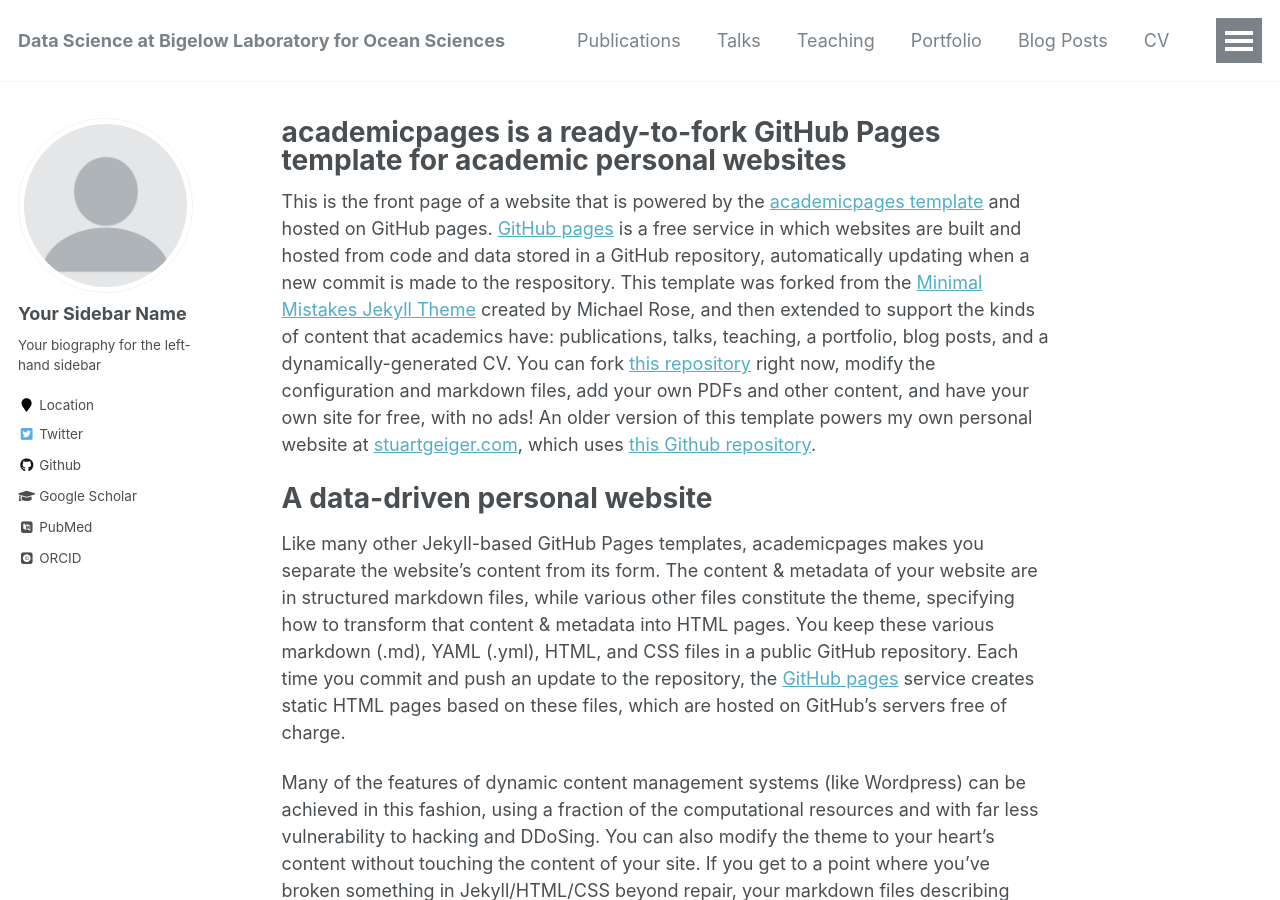
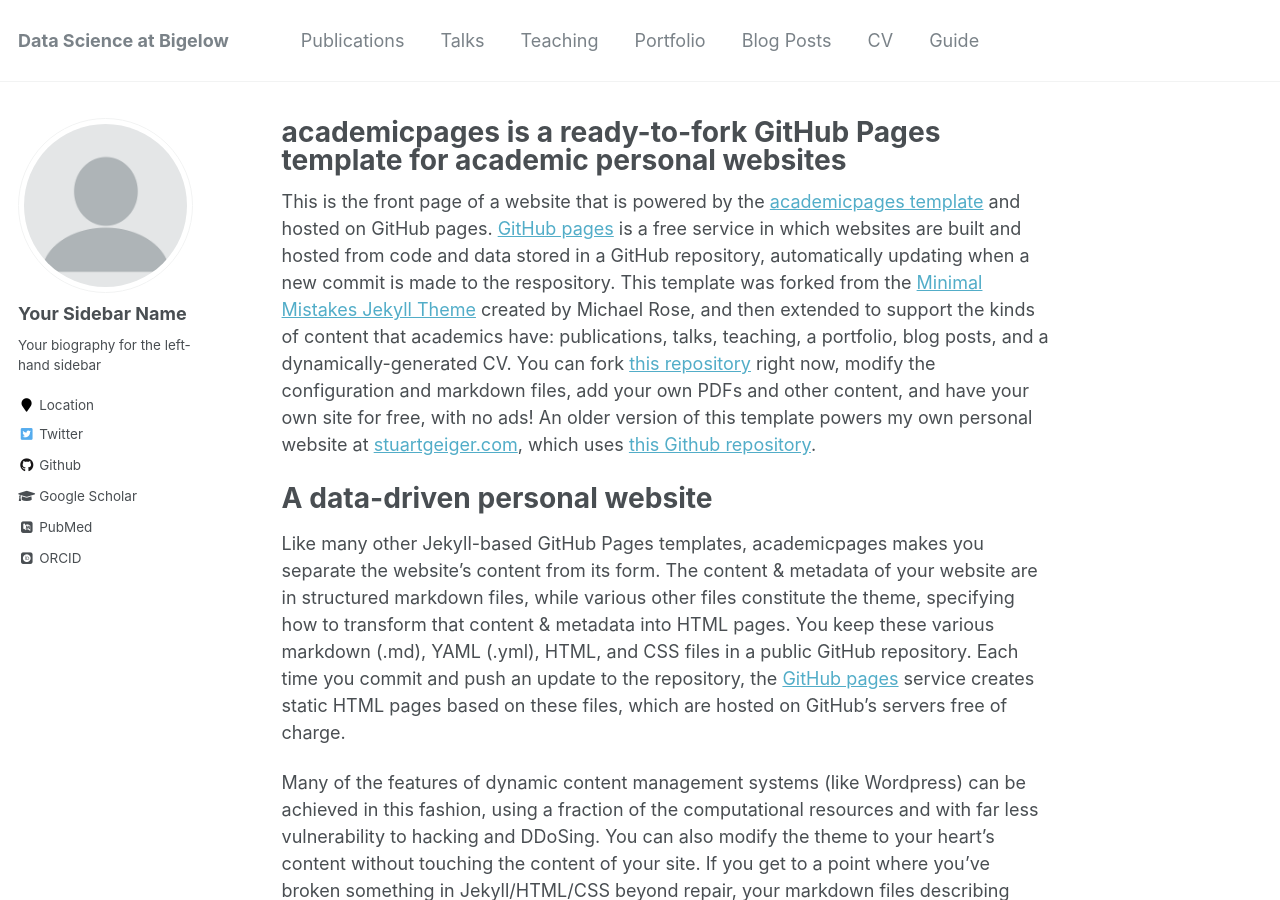
Before and after one commit to BigelowLab/bigelowlab.github.io, a Jekyll site: the page built from _pages/about.md, in a window 1280 px wide and 900 px high. Built offline with Jekyll 4.4.1, drawn with Linux system fonts in a browser that asks for light colours; some web fonts are replaced.

Commit message:
Update _config.yml

```diff
--- a/_config.yml
+++ b/_config.yml
@@ -7,7 +7,7 @@
 
 # Site Settings
 locale                   : "en-US"
-title                    : "Data Science at Bigelow Laboratory for Ocean Sciences"
+title                    : "Data Science at Bigelow"
 title_separator          : "-"
 name                     : &name "Your Name"
 description              : &description "personal description"
```
